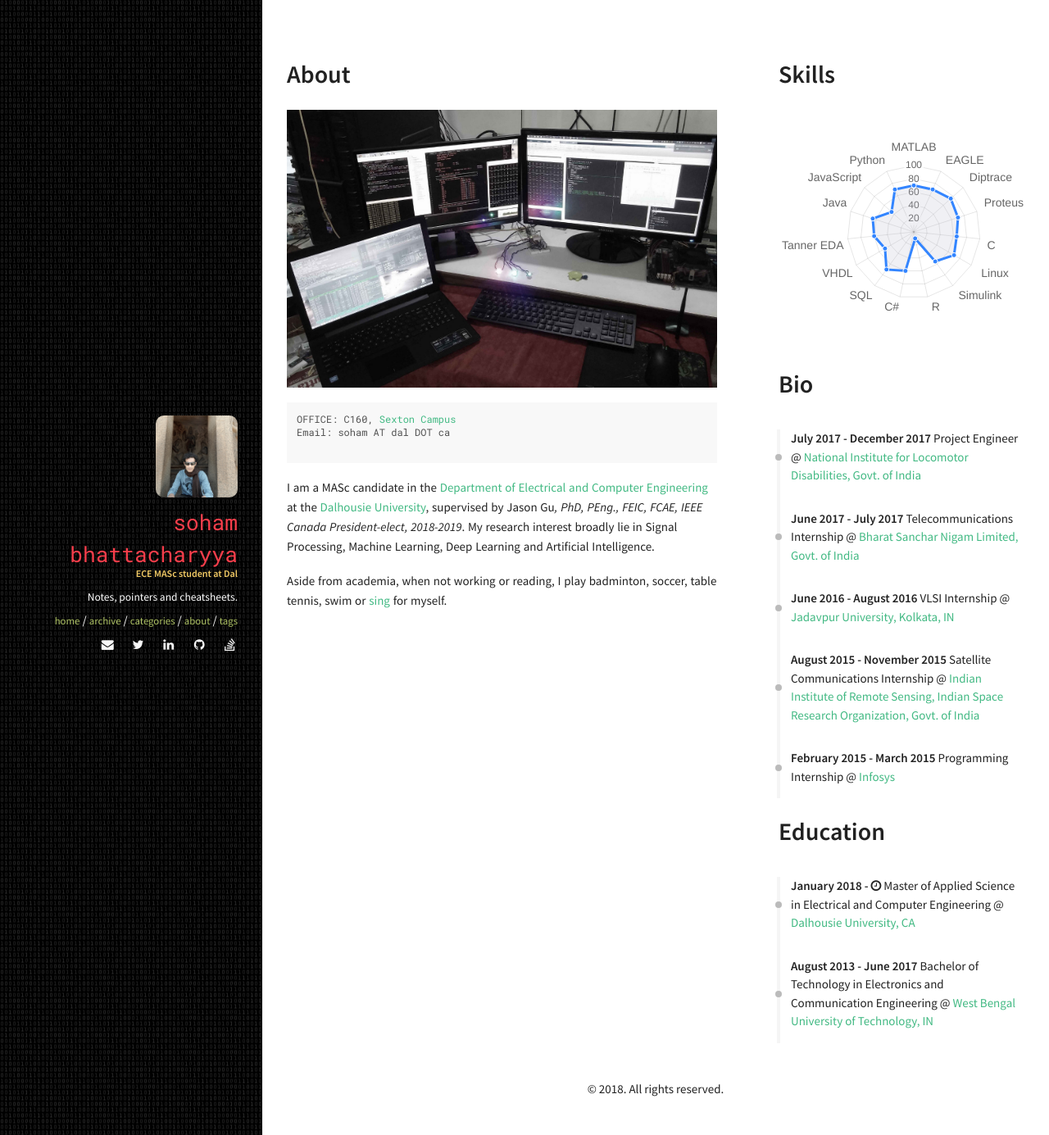
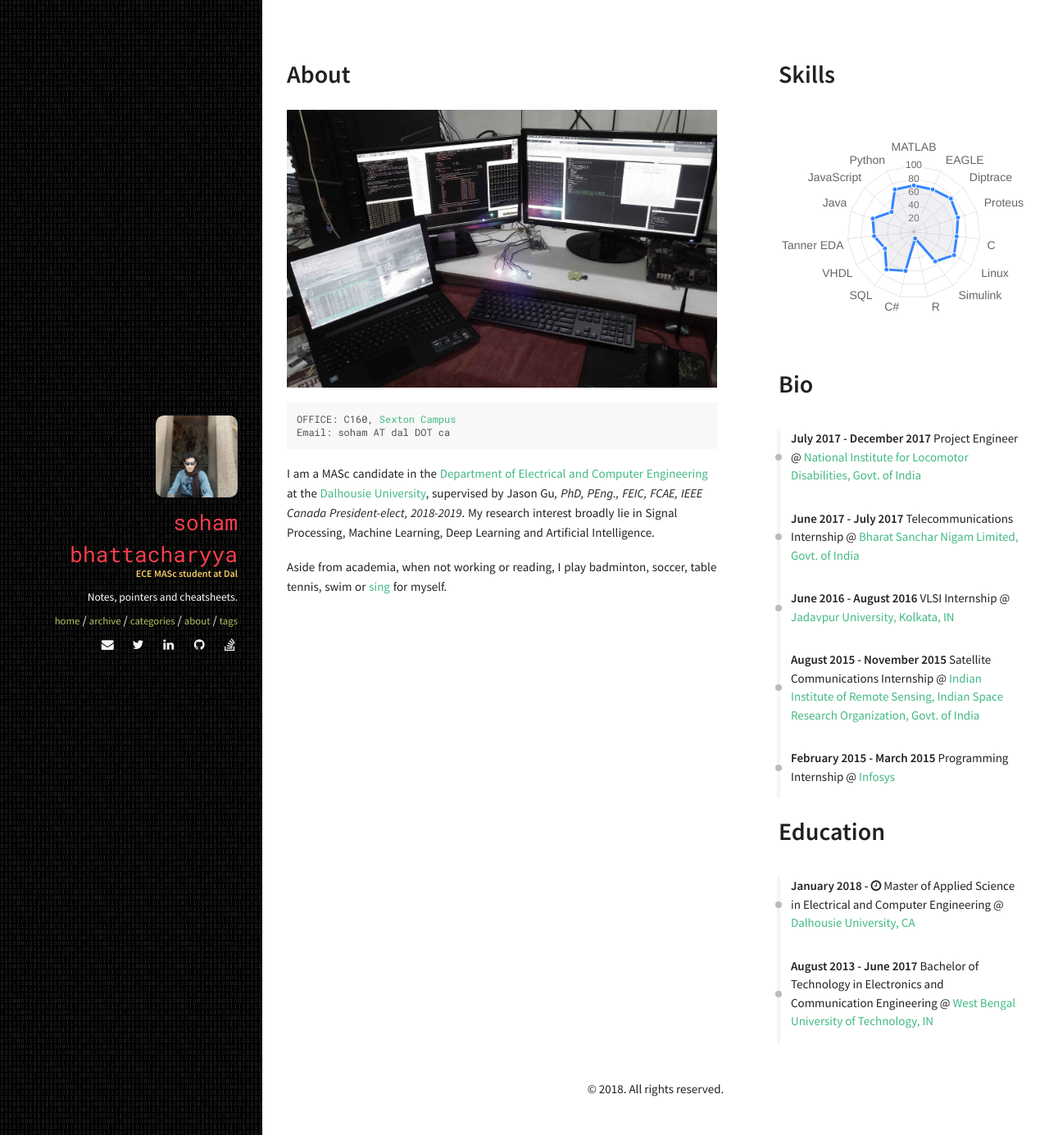
Before and after one commit to sohambhattacharyya/sohambhattacharyya.github.io, a Jekyll site: the page built from resume.html, in a window 1280 px wide. Shown: the whole page at 82% size. Built offline with Jekyll 4.4.1, drawn with Linux system fonts in a browser that asks for light colours; nearby versions of some CDN libraries.

Commit message:
Updated meta

```diff
--- a/_includes/sections/about.html
+++ b/_includes/sections/about.html
@@ -3,9 +3,9 @@
 <div>
 	<p><img src="{{ site.baseurl }}/img/cover.jpg" alt="Soham's workstation" /></p>
 
-	<pre style="text-align: left">
-OFFICE: C160, <a href="https://www.dal.ca/campus-maps/building-directory/sexton-campus.html" target="_blank">Sexton Campus</a>
-Email: soham AT dal DOT ca
+	<pre style="text-align: left; white-space: pre-line">
+		OFFICE: C160, <a href="https://www.dal.ca/campus-maps/building-directory/sexton-campus.html" target="_blank">Sexton Campus</a>
+		Email: soham AT dal DOT ca
 	</pre>
 
 	<p> I am a MASc candidate in the <a href="https://ece.dal.ca" target="_blank">Department
```
